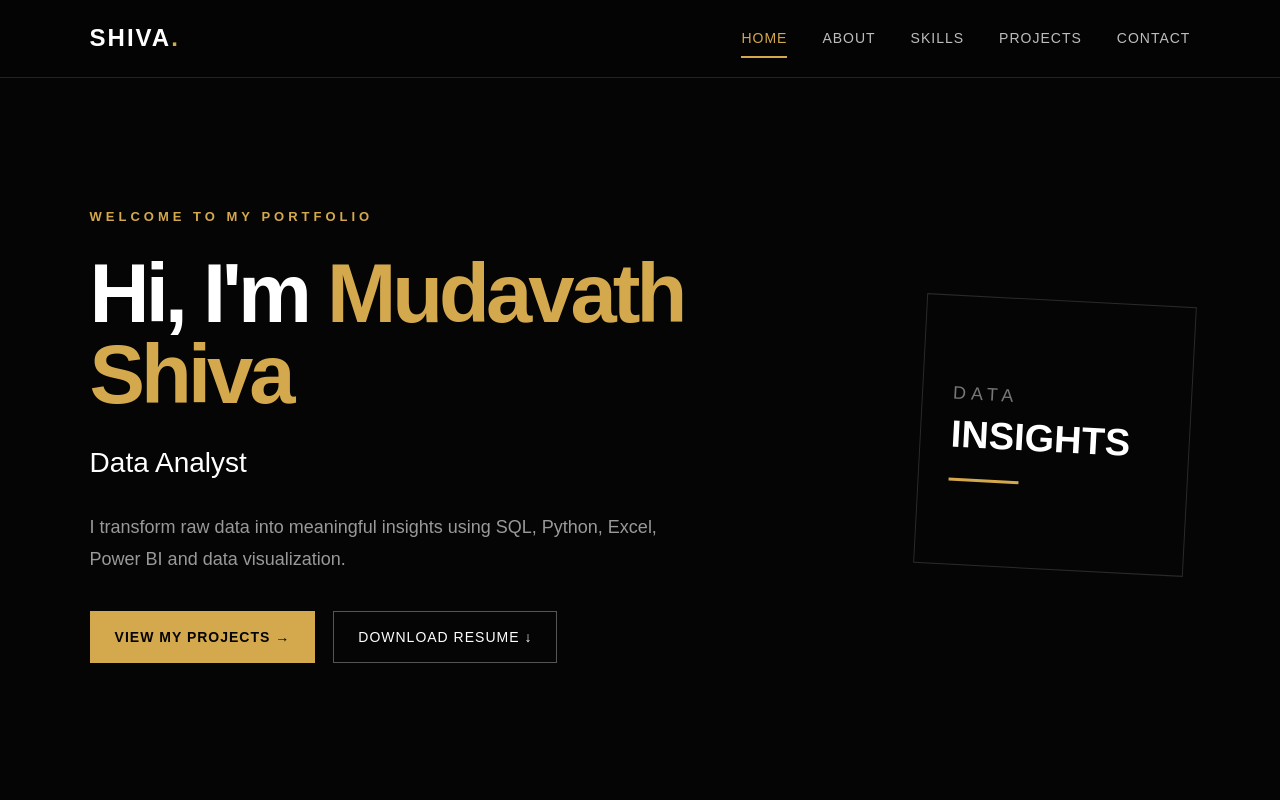
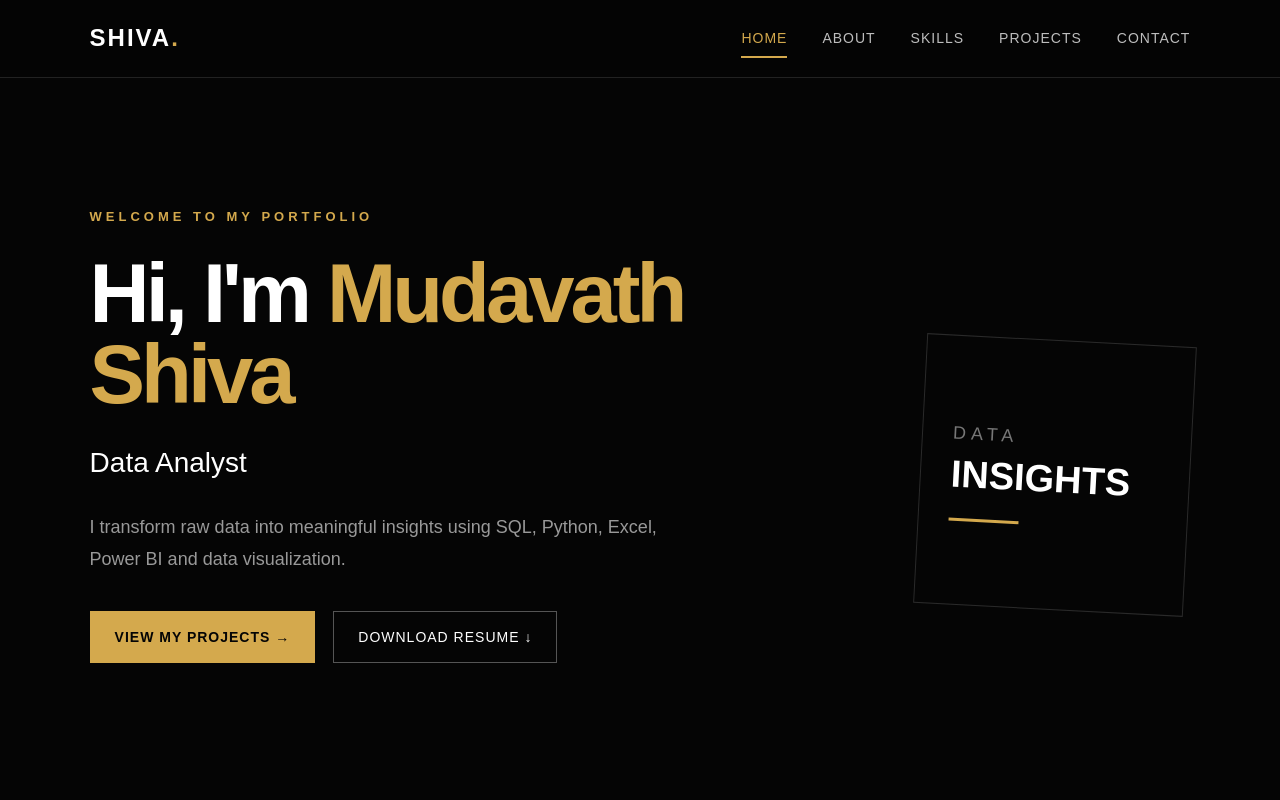
Before and after one commit to mudavathshiva05/mudavathshiva05.github.io, a plain HTML site: page index.html in a window 1280 px wide. Shown: the top 800 px of the page. Drawn offline with Linux system fonts and the light colour scheme.

Commit message:
Update style.css

```diff
--- a/style.css
+++ b/style.css
@@ -944,3 +944,6 @@ footer span {
 .project-image span {
     color: #ffffff;
 }
+.hero-decoration{
+    margin-top: 80px;
+}
```
